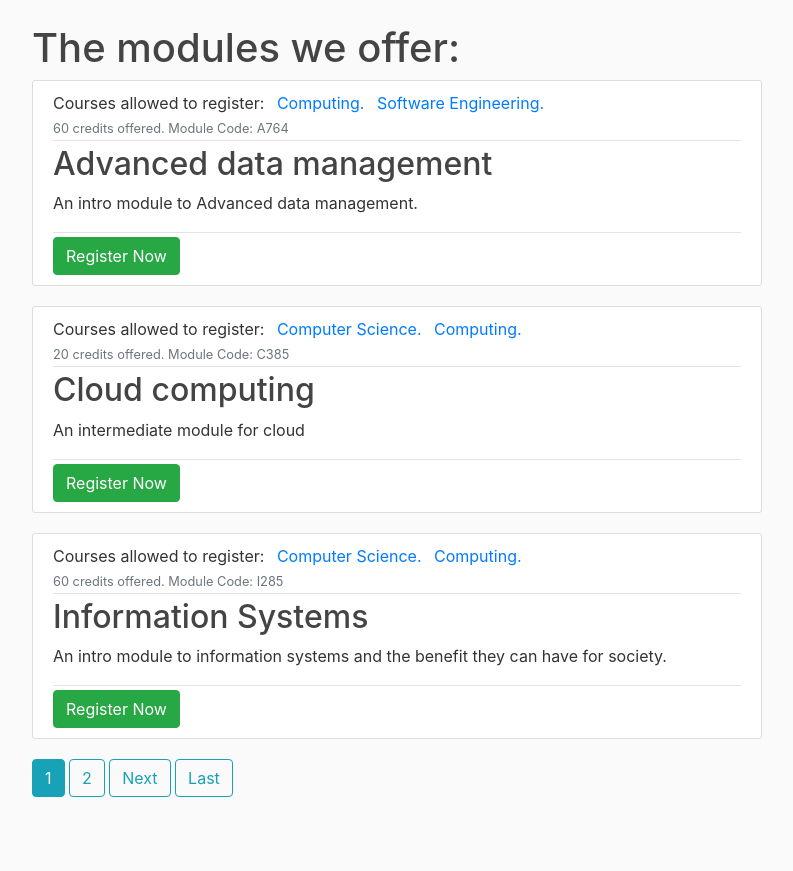
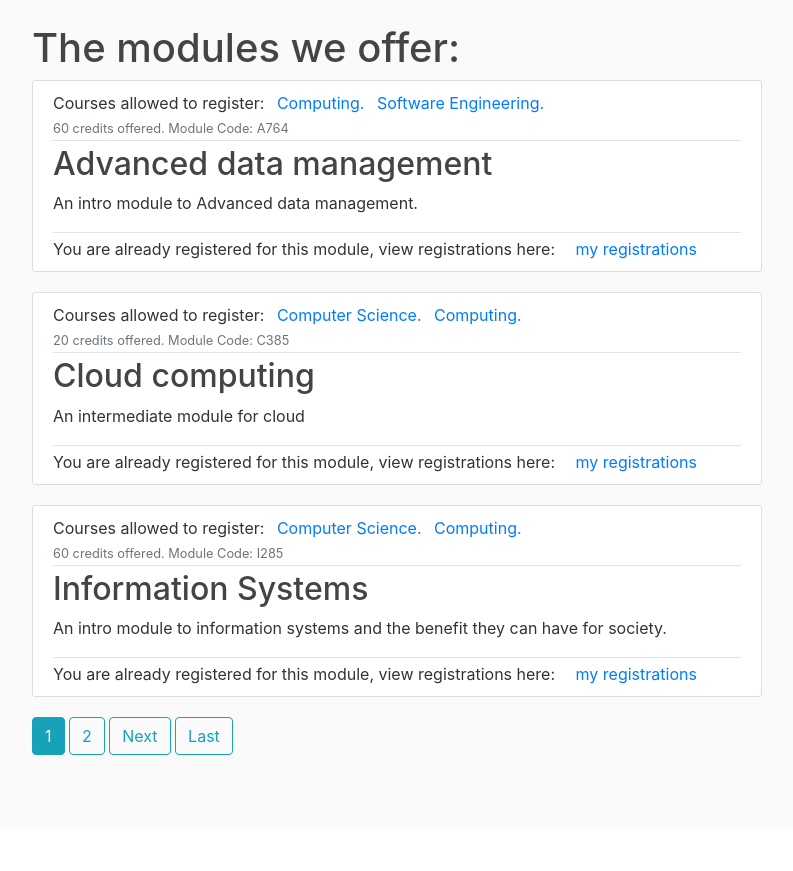
Before and after one commit to C1003593/RegistrationApp, a Django app: page /modules in a window 1280 px wide. Shown: the part 56-927 px from the top of the page, without its empty margins (53-846 px from the left). After the commit the page ends 811 px from the top, so only its background shows below. Run offline with Django 3.2, Linux system fonts and the light colour scheme; a user stored in the database is signed in; data comes from the database, SQL or seed files in the repository; both versions use the stored data as it was after the commit; some libraries are stand-ins or nearby versions.

Commit message:
Users will not be allowed to register twice.

```diff
--- a/ModuleRegistrationSystem/templates/ModuleRegistrationSystem/modules.html
+++ b/ModuleRegistrationSystem/templates/ModuleRegistrationSystem/modules.html
@@ -1,4 +1,5 @@
 {% extends "ModuleRegistrationSystem/base.html" %}
+{% load custom_filters %}
 {% load crispy_forms_tags %}
 {% block content %}
     <h1>The modules we offer:</h1>
@@ -14,7 +15,15 @@
             <h2><a class="article-title" href="{% url 'ModuleRegistrationSystem:module-detail' module.code %}">{{ module }}</a></h2>
             <p class="article-content">{{ module.description }}</p>
             <div class="article-metadata"></div>
+
             {% if user.is_authenticated %}
+
+                {% if user|if_registered:module %}
+
+                    <a class="mr-2">You are already registered for this module, view registrations here: </a>
+                    <a class="ml-2" href="{% url 'ModuleRegistrationSystem:registrations' user.username %}">my registrations</a>
+
+                {% else %}
 
                     {% if module.availability == True %}
                         <form method="POST" action="{% url 'ModuleRegistrationSystem:module-registration' module.code %}">
@@ -22,13 +31,16 @@
                             {{ form | crispy }}
                             <button class="btn btn-success" type="submit">Register Now</button>
                         </form>
+
                     {% elif module.availability == False %}
                         <a class="mr-2">This module is not currently available.</a>
+                    {% endif %}
                 {% endif %}
             {% else %}
                 <a class="mr-2">You are not logged in, you must login to register for a module.</a>
                 <a class="ml-2" href="{% url 'login' %}">Login</a>
             {% endif %}
+
     </article>
 {% endfor %}
 
--- /dev/null
+++ b/ModuleRegistrationSystem/templatetags/custom_filters.py
@@ -0,0 +1,8 @@
+from django import template
+from ModuleRegistrationSystem.models import Registration
+
+register = template.Library()
+
+@register.filter(name = 'if_registered')
+def if_registered(student, module):
+    return Registration.objects.filter(student = student, module = module).exists()
--- a/ModuleRegistrationSystem/views.py
+++ b/ModuleRegistrationSystem/views.py
@@ -1,4 +1,5 @@
 from typing import Any
+from django.db import models
 from django.db.models.query import QuerySet
 from django.forms.models import BaseModelForm
 from django.http import HttpResponse
```
Also changed, not shown: ModuleRegistrationSystem/templates/ModuleRegistrationSystem/module_detail.html (+13 -0 lines), ModuleRegistrationSystem/templatetags/__init__.py (added), db.sqlite3. Lines whose indentation alone changed are shown as unchanged.
